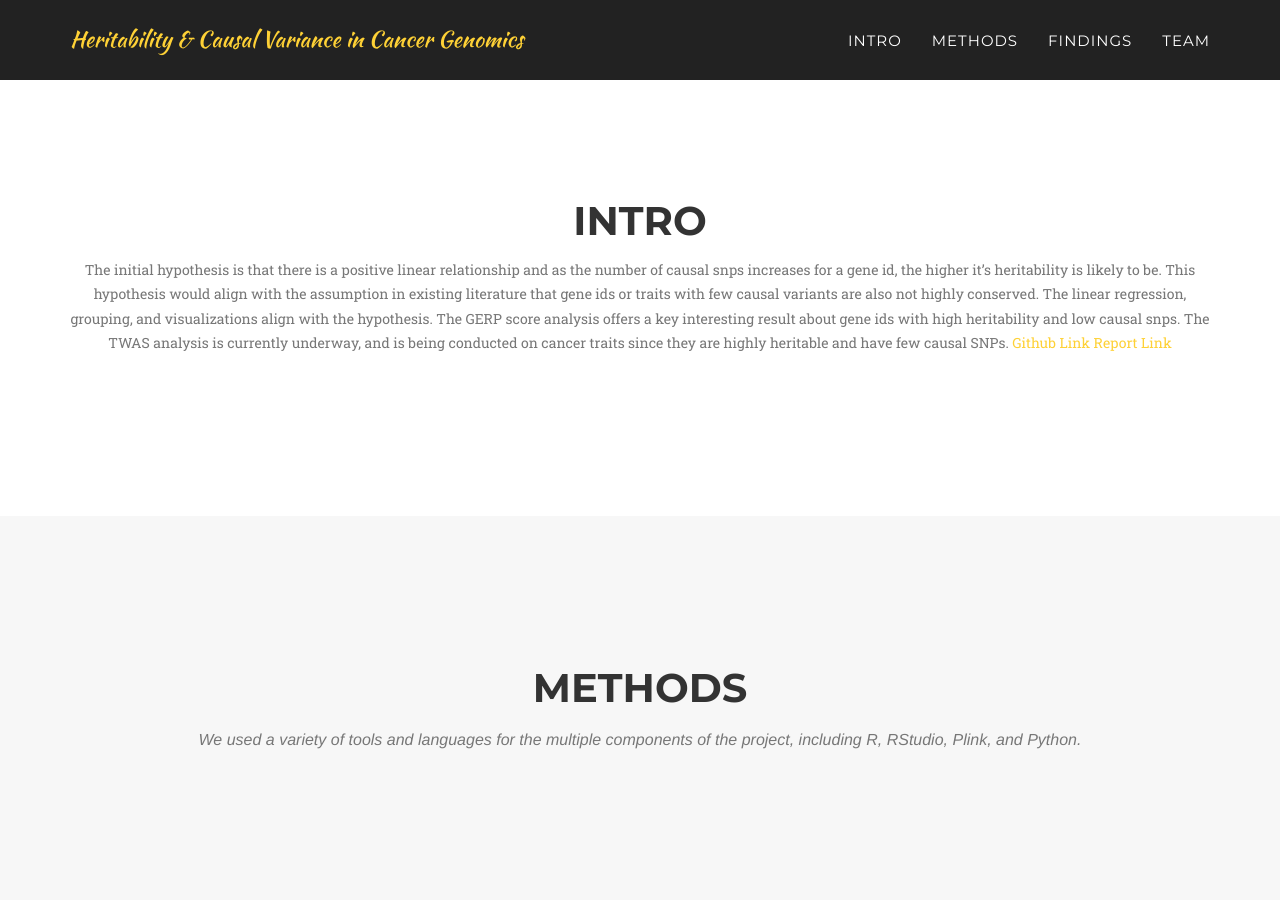
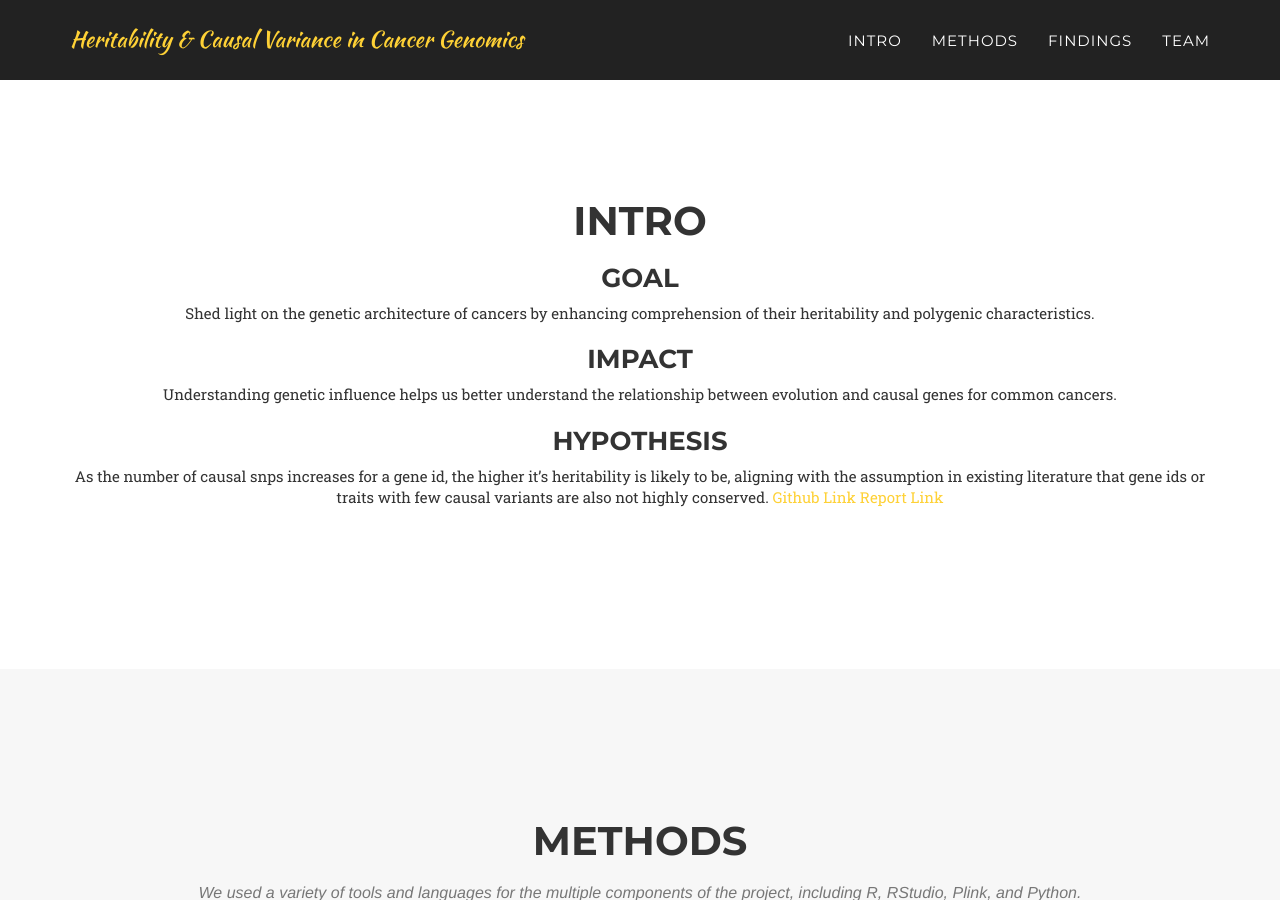
Before and after one commit to AntonBeliakovUCSD/Capstone, a Jekyll site: the page built from index.html, in a window 1280 px wide and 900 px high, scrolled down 859 px. Built offline with Jekyll 4.4.1, drawn with Linux system fonts in a browser that asks for light colours; some web fonts are replaced.

Commit message:
Changed intro start

```diff
--- a/_includes/intro.html
+++ b/_includes/intro.html
@@ -5,14 +5,15 @@
                 <div class="col-lg-12 text-center">
                     <h2 class="section-heading">Intro</h2>
                     <p class="text-muted">
-                        The initial hypothesis is that there is a positive linear relationship and as the number
-of causal snps increases for a gene id, the higher it’s heritability is likely to be. This
-hypothesis would align with the assumption in existing literature that gene ids or
-traits with few causal variants are also not highly conserved. The linear regression,
-grouping, and visualizations align with the hypothesis. The GERP score analysis
-offers a key interesting result about gene ids with high heritability and low causal
-snps. The TWAS analysis is currently underway, and is being conducted on cancer
-traits since they are highly heritable and have few causal SNPs.
+                        <H3> Goal </H3>
+                        Shed light on the genetic architecture of cancers by enhancing comprehension of their heritability and polygenic characteristics.
+
+                        <H3> Impact </H3>
+                        Understanding genetic influence helps us better understand the relationship between evolution and causal genes for common cancers.
+
+                        <H3> Hypothesis </H3>
+                        As the number of causal snps increases for a gene id, the higher it’s heritability is likely to be, aligning with the assumption in
+                         existing literature that gene ids or traits with few causal variants are also not highly conserved.
 
                         <!-- Add Github repo link and report link-->
 
```
